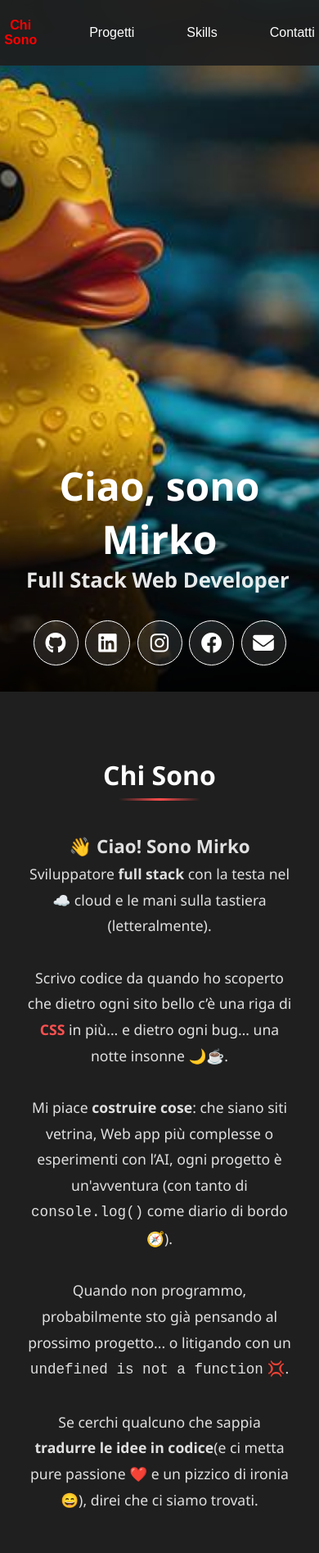
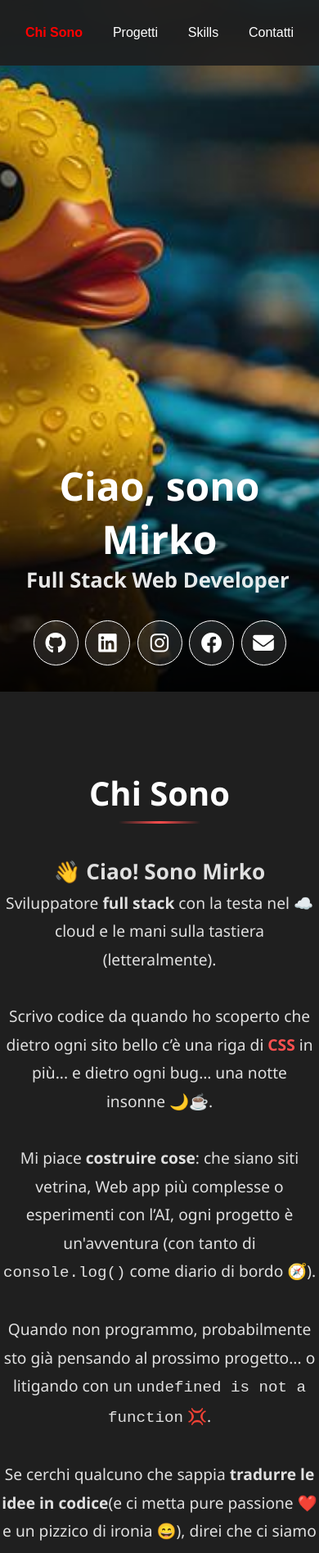
Before and after one commit to MirkoCaccavone/portfolio, a React (Vite) app: page / in a window 390 px wide. Shown: the top 1895 px of the page at 82% size. Built offline with nearby package versions, Linux system fonts and the light colour scheme.

Commit message:
Enhance responsive design for About, Contacts, Header, Projects, and Skills styles for improved mobile layout

```diff
--- a/src/styles/About.css
+++ b/src/styles/About.css
@@ -38,11 +38,11 @@
     text-align: center;
 }
 
-.about p {
+/* .about p {
     font-size: 1.1rem;
     line-height: 1.6;
     color: #e0e0e0;
-}
+} */
 
 .about-text {
     font-size: 1.2rem;
@@ -107,3 +107,52 @@
     color: #ff5050;
     font-weight: bold;
 }
+
+/* =====================
+   Responsive Design
+   ===================== */
+
+/* Smartphone medi */
+
+@media (max-width: 576px) {
+
+    /* =====================
+        Contenitore Principale About
+        ===================== */
+    .about {
+        padding: 3rem 0.1rem;
+    }
+
+    /* Titolo della sezione About */
+    .about h2 {
+        font-size: 2.5rem;
+    }
+
+    /* =====================
+        Contenuto Testuale About
+        ===================== */
+
+    .about-text {
+        font-size: 1.4rem;
+    }
+
+    .about-text p {
+        font-size: 1.2rem;
+    }
+
+    /* =====================
+        Card Skill
+        ===================== */
+
+    .skill-icon {
+        font-size: 2.5rem;
+    }
+
+    .skill-card h3 {
+        font-size: 1.4rem;
+    }
+
+    .skill-card p {
+        font-size: 1.2rem;
+    }
+}
--- a/src/styles/Contacts.css
+++ b/src/styles/Contacts.css
@@ -135,7 +135,7 @@
 
     .info-item {
         gap: 1.5rem;
-        font-size: 1.2rem;
+        font-size: 1.3rem;
     }
 
     .info-item i {
@@ -150,6 +150,48 @@
     .form-group input,
     .form-group textarea,
     .contact-form button {
-        font-size: 1.2rem;
+        font-size: 1.3rem;
     }
 }
+
+/* Smartphone medi */
+
+@media (max-width: 576px) {
+
+    /* =====================
+        Contenitore Principale Contatti
+        ===================== */
+    .contacts-container {
+        padding: 3rem 0.1rem;
+    }
+
+    /* Titolo della sezione contatti */
+    .contacts-container h2 {
+        font-size: 2.5rem;
+    }
+}
+
+/* smartphone piccoli */
+
+@media (max-width: 375px) {
+
+    .info-item {
+        gap: 1rem;
+        font-size: 1.15rem;
+    }
+
+    .info-item i {
+        font-size: 1.5rem;
+    }
+
+
+    /* =====================
+        Form Contatti (form)
+        ===================== */
+
+    .form-group input,
+    .form-group textarea,
+    .contact-form button {
+        font-size: 1.3rem;
+    }
+}
--- a/src/styles/Header.css
+++ b/src/styles/Header.css
@@ -34,6 +34,8 @@
     top: auto;
     right: auto;
 }
+
+
 
 /* =====================
     Navigazione Header
@@ -109,4 +111,26 @@
     .header {
         width: 100%;
     }
+
+    .nav-links button {
+        font-size: 1.5rem;
+    }
+
+    .nav-links {
+        gap: 0.3rem;
+    }
 }
+
+
+/* Smartphone Medi*/
+
+@media (max-width: 576px) {
+
+    .header {
+        padding: 0;
+    }
+
+    .nav-links button {
+        font-size: 1rem;
+    }
+}
--- a/src/styles/Projects.css
+++ b/src/styles/Projects.css
@@ -346,5 +346,23 @@
         padding: 0.5rem 0.4rem;
     }
 
+}
 
+/* Smartphone medi */
+
+@media (max-width: 576px) {
+
+    /* =====================
+    Contenitore Principale Progetti
+    ===================== */
+    .projects-container {
+        padding: 3rem 0.1rem;
+    }
+
+    /* =====================
+    Titolo Sezione Progetti
+    ===================== */
+    #projects h2 {
+        font-size: 2.5rem;
+    }
 }
--- a/src/styles/Skills.css
+++ b/src/styles/Skills.css
@@ -267,3 +267,41 @@
         font-size: 1rem;
     }
 }
+
+
+/* Smartphone medi */
+
+@media (max-width: 576px) {
+
+    /* =====================
+       Contenitore Principale
+       ===================== */
+    .skills-container {
+        padding: 3rem 0.1rem;
+    }
+
+    /* =====================
+       Titolo Sezione Skills
+       ===================== */
+    .skills-container h2 {
+        font-size: 2.5rem;
+    }
+
+    /* =====================
+            Griglia delle Skill
+        ===================== */
+    .skills-grid {
+        gap: 2rem;
+    }
+
+    /* =====================
+           Card Singola Skill
+           ===================== */
+    .skill-item {
+        width: 80%;
+    }
+
+    .skill-name {
+        font-size: 1.3rem;
+    }
+}
```
